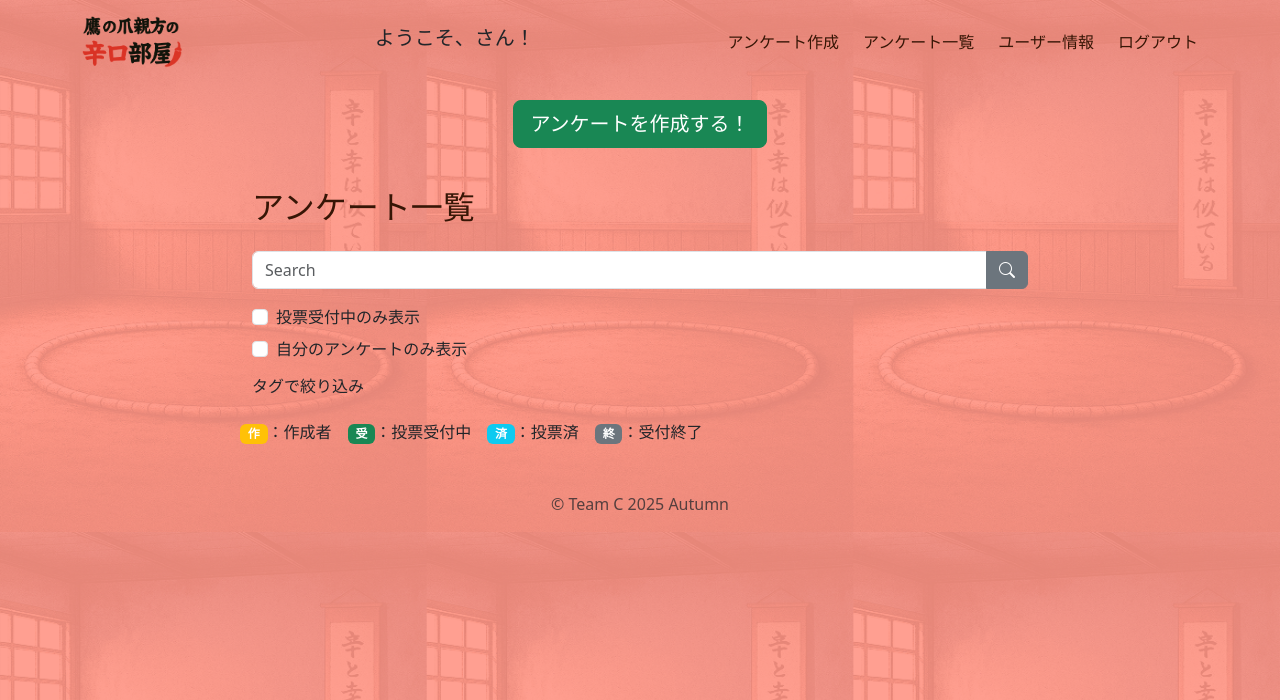
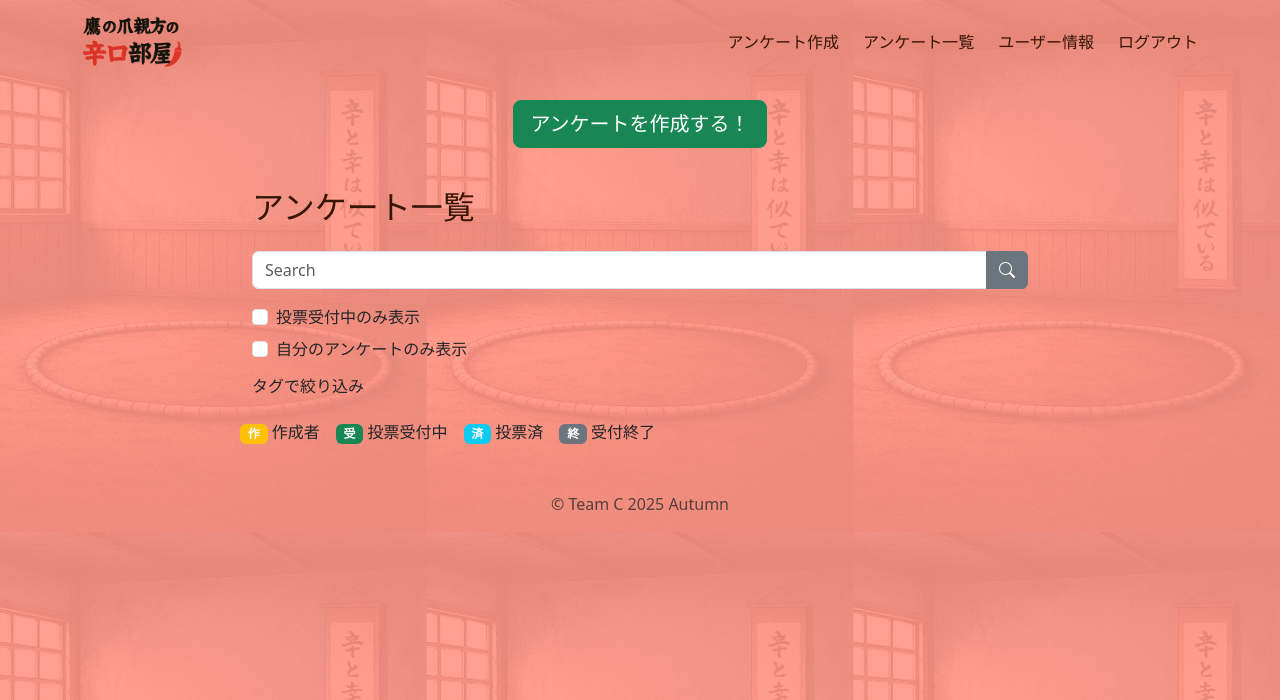
Before and after one commit to autumn-hackathon-c/Karakuchi-room-of-Taka-no-Tsume-Oyakata, a Django app: page / in a window 1280 px wide. Shown: the top 700 px of the page. Run offline with Django 5.2, Linux system fonts and the light colour scheme; the visitor is signed in with stand-in values (Sample User, id 1); data that the repository does not hold is empty.

Commit message:
ヘッダーのユーザー名は画面が小さい時はサイドバー内のみ表示、アンケート一覧の凡例修正

```diff
--- a/src/karakuchi_room/templates/karakuchi_room/surveys.html
+++ b/src/karakuchi_room/templates/karakuchi_room/surveys.html
@@ -62,11 +62,11 @@
 </div>
 
 {% comment %} 凡例 {% endcomment %}
-<div class="legend-list d-flex justify-content-start gap-3 mt-4">
-    <p><span class="badge bg-warning">作</span>：作成者</p>
-    <p><span class="badge bg-success">受</span>：投票受付中</p>
-    <p><span class="badge bg-info">済</span>：投票済</p>
-    <p><span class="badge bg-secondary">終</span>：受付終了</p>
+<div class="legend-list d-flex flex-wrap justify-content-start gap-3 mt-4">
+    <p><span class="badge bg-warning">作</span> 作成者</p>
+    <p><span class="badge bg-success">受</span> 投票受付中</p>
+    <p><span class="badge bg-info">済</span> 投票済</p>
+    <p><span class="badge bg-secondary">終</span> 受付終了</p>
 </div>
 
 <div class="surveys-list">
--- a/src/templates/base.html
+++ b/src/templates/base.html
@@ -24,7 +24,7 @@
                 <a href="{% url 'survey-list' %}"><img width="100" src="{% static 'img/logo.png' %}" alt="鷹の爪親方の辛口部屋のロゴ"></a>
             </div>
             {% if user.is_authenticated %}
-            <div class="col-auto h5">
+            <div class="col-auto d-none md-block h5">
                 <p class="m-0">ようこそ、{{user.user_name}}さん！
                 </p>
             </div>
```
